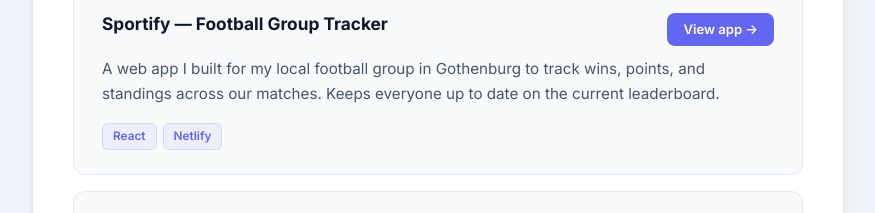
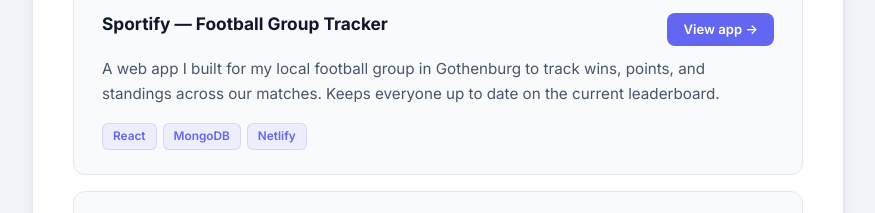
Before and after one commit to shoebhashem/homepage, a React (Create React App) app: page / in a window 1280 px wide. Shown: the part 1280-1493 px from the top of the page, without its empty margins (202-1077 px from the left). Built offline with nearby package versions, Linux system fonts and the light colour scheme.

Commit message:
Sportify — Football Group Tracker updated with mongoDB

```diff
--- a/src/App.js
+++ b/src/App.js
@@ -111,6 +111,7 @@ function HomePage() {
               </p>
               <div className="project-tags">
                 <span>React</span>
+                <span>MongoDB</span>
                 <span>Netlify</span>
               </div>
             </div>
```
